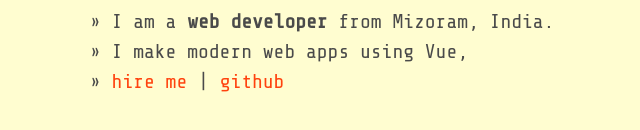
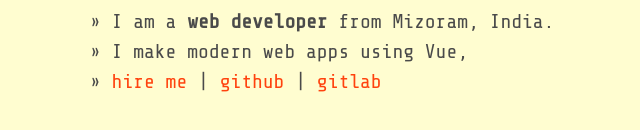
Before and after one commit to alalfakawma/alalfakawma.in, a React (Create React App) app: page / in a window 1280 px wide. Shown: the part 378-508 px from the top of the page, without its empty margins (166-806 px from the left). Built offline with nearby package versions, Linux system fonts and the light colour scheme.

Commit message:
added gitlab

```diff
--- a/src/components/MainContent.jsx
+++ b/src/components/MainContent.jsx
@@ -20,6 +20,10 @@
 						<a href="https://github.com/alalfakawma" target="_blank" rel="noopener noreferrer">
 							github
 						</a>
+						&nbsp;|&nbsp;
+						<a href="https://gitlab.com/alalfakawma" target="_blank" rel="noopener noreferrer">
+							gitlab
+						</a>
 					</div>
 				</div>
 			</React.Fragment>
```
Also changed, not shown: 1 other file (tests, documents, lock files or other folders).
